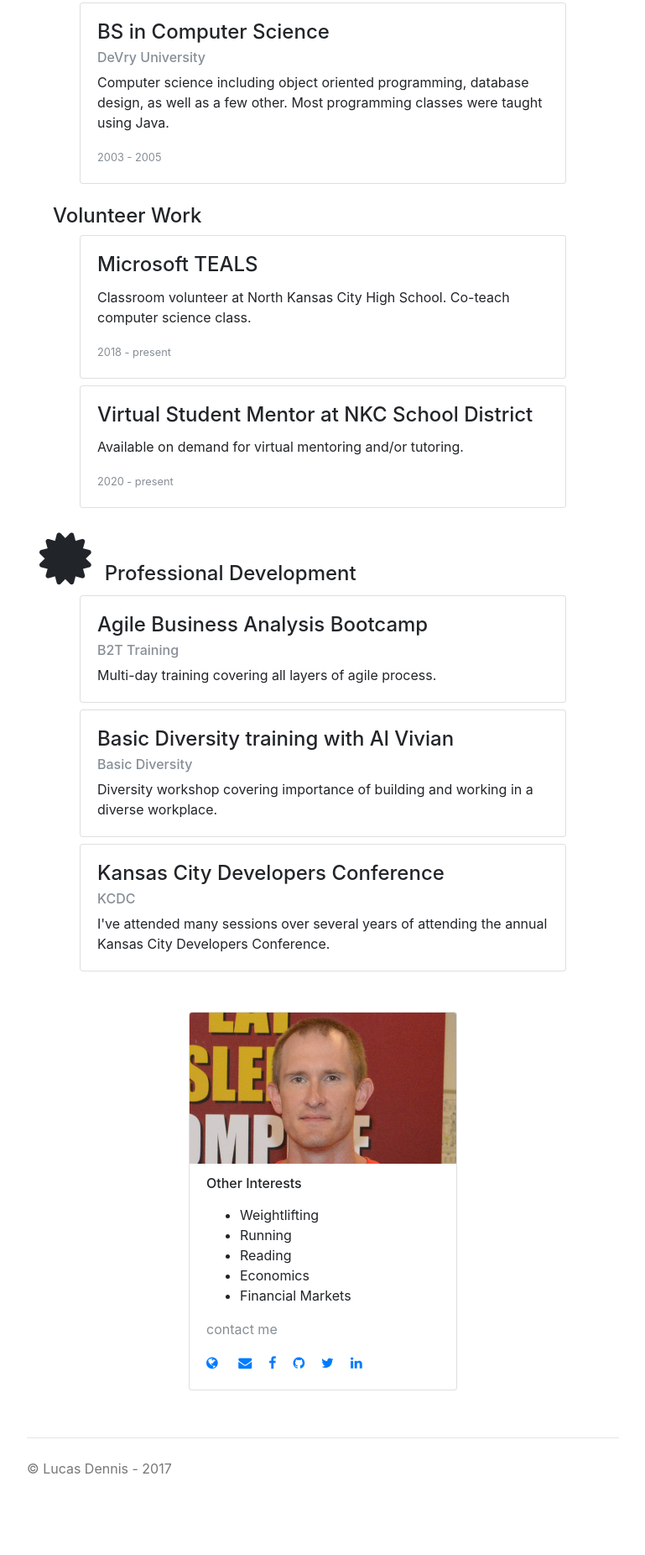
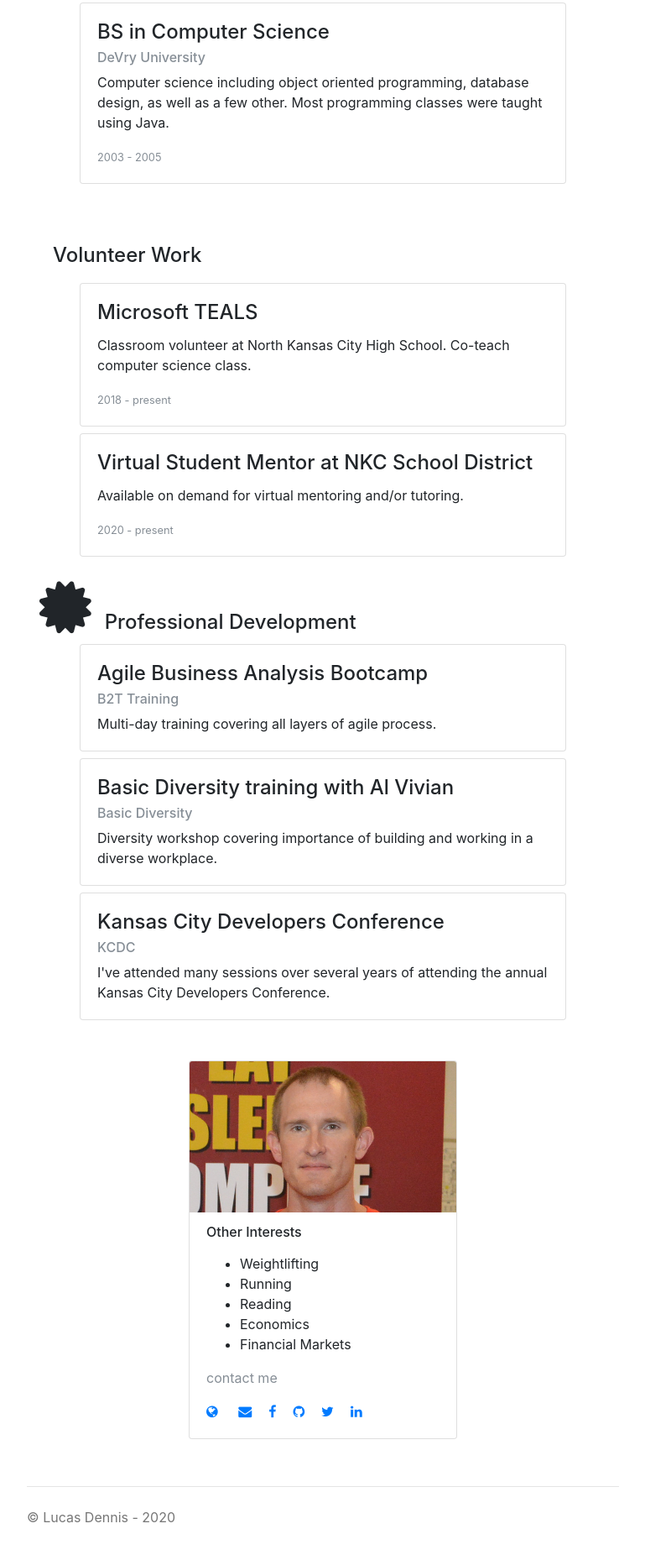
Before and after one commit to lucasdennis/lucasdennis.github.io, a plain HTML site: page index.html in a window 1280 px wide. Shown: the part 2852-4704 px from the top of the page at 84% size, without its empty margins (255-1024 px from the left). Before the commit the page ends 4653 px from the top, so only its background shows below. Drawn offline with nearby package versions, Linux system fonts and the light colour scheme.

Commit message:
Update index.html
updating copyright

```diff
--- a/index.html
+++ b/index.html
@@ -252,7 +252,7 @@
                     <!-- end of card holder -->
                 </div>
 
-                <h4><i class="fa fa-hands-helping fa-3x pr-3"></i>Volunteer Work</h4>
+                <h4><i class="fas fa-hands-helping fa-3x pr-3"></i>Volunteer Work</h4>
                 <div class="px-5 pb-3">
                     <div class="pb-2">
                         <!-- card holder -->
@@ -349,7 +349,7 @@
     </main>
 
     <footer class="footer">
-        <p>&copy; Lucas Dennis - 2017</p>
+        <p>&copy; Lucas Dennis - 2020</p>
     </footer>
 
 </div>
```
